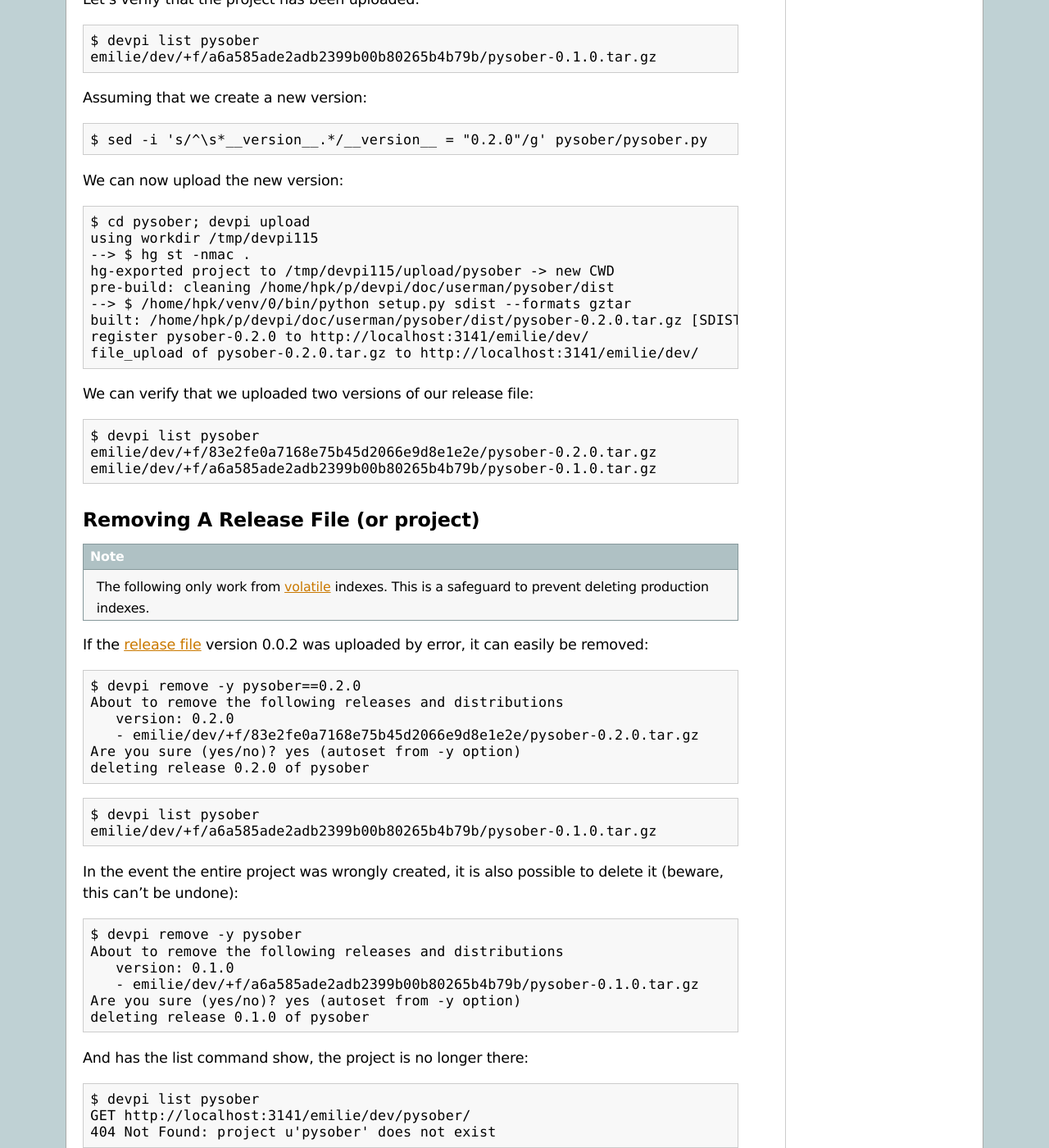
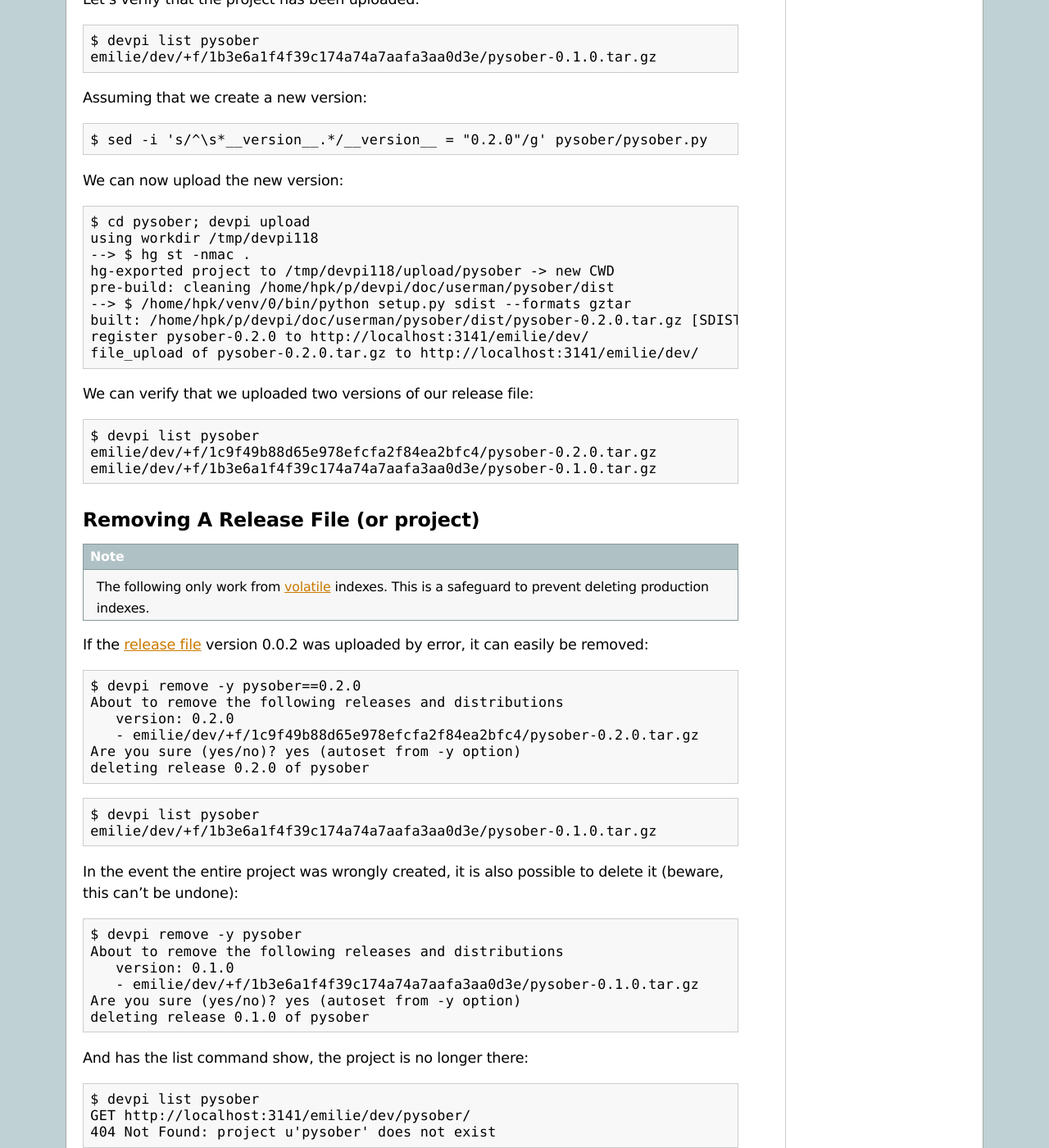
Before and after one commit to devpi/devpi, a Sphinx documentation site: the page built from doc/userman/devpi_packages.rst, in a window 1280 px wide and 1400 px high, scrolled down 1811 px. Shown: the whole window at 82% size. Built offline with Sphinx 7.4.7, drawn with Linux system fonts in a browser that asks for light colours; some of the changed text lies outside the part shown.

```diff
--- a/doc/userman/devpi_packages.rst
+++ b/doc/userman/devpi_packages.rst
@@ -111,7 +111,7 @@
 Let's verify that the project has been uploaded::
 
    $ devpi list pysober
-   emilie/dev/+f/a6a585ade2adb2399b00b80265b4b79b/pysober-0.1.0.tar.gz
+   emilie/dev/+f/1b3e6a1f4f39c174a74a7aafa3aa0d3e/pysober-0.1.0.tar.gz
 
 Assuming that we create a new version::
 
@@ -120,9 +120,9 @@
 We can now upload the new version::
 
    $ cd pysober; devpi upload
-   using workdir /tmp/devpi115
+   using workdir /tmp/devpi118
    --> $ hg st -nmac .
-   hg-exported project to /tmp/devpi115/upload/pysober -> new CWD
+   hg-exported project to /tmp/devpi118/upload/pysober -> new CWD
    pre-build: cleaning /home/hpk/p/devpi/doc/userman/pysober/dist
    --> $ /home/hpk/venv/0/bin/python setup.py sdist --formats gztar
    built: /home/hpk/p/devpi/doc/userman/pysober/dist/pysober-0.2.0.tar.gz [SDIST.TGZ] 2kb
@@ -132,8 +132,8 @@
 We can verify that we uploaded two versions of our release file::
 
    $ devpi list pysober
-   emilie/dev/+f/83e2fe0a7168e75b45d2066e9d8e1e2e/pysober-0.2.0.tar.gz
-   emilie/dev/+f/a6a585ade2adb2399b00b80265b4b79b/pysober-0.1.0.tar.gz
+   emilie/dev/+f/1c9f49b88d65e978efcfa2f84ea2bfc4/pysober-0.2.0.tar.gz
+   emilie/dev/+f/1b3e6a1f4f39c174a74a7aafa3aa0d3e/pysober-0.1.0.tar.gz
 
 .. _devpi_um_packages_rf_remove:
 
@@ -149,7 +149,7 @@
    $ devpi remove -y pysober==0.2.0
    About to remove the following releases and distributions
       version: 0.2.0
-      - emilie/dev/+f/83e2fe0a7168e75b45d2066e9d8e1e2e/pysober-0.2.0.tar.gz
+      - emilie/dev/+f/1c9f49b88d65e978efcfa2f84ea2bfc4/pysober-0.2.0.tar.gz
    Are you sure (yes/no)? yes (autoset from -y option)
    deleting release 0.2.0 of pysober
 
@@ -158,7 +158,7 @@
 ::
 
    $ devpi list pysober
-   emilie/dev/+f/a6a585ade2adb2399b00b80265b4b79b/pysober-0.1.0.tar.gz
+   emilie/dev/+f/1b3e6a1f4f39c174a74a7aafa3aa0d3e/pysober-0.1.0.tar.gz
 
 In the event the entire project was wrongly created, it is also possible to
 delete it (beware, this can't be undone)::
@@ -166,7 +166,7 @@
    $ devpi remove -y pysober
    About to remove the following releases and distributions
       version: 0.1.0
-      - emilie/dev/+f/a6a585ade2adb2399b00b80265b4b79b/pysober-0.1.0.tar.gz
+      - emilie/dev/+f/1b3e6a1f4f39c174a74a7aafa3aa0d3e/pysober-0.1.0.tar.gz
    Are you sure (yes/no)? yes (autoset from -y option)
    deleting release 0.1.0 of pysober
 
```
Also changed, not shown: other parts of doc/userman/devpi_packages.rst (+15 -15 lines), 8 other files.
